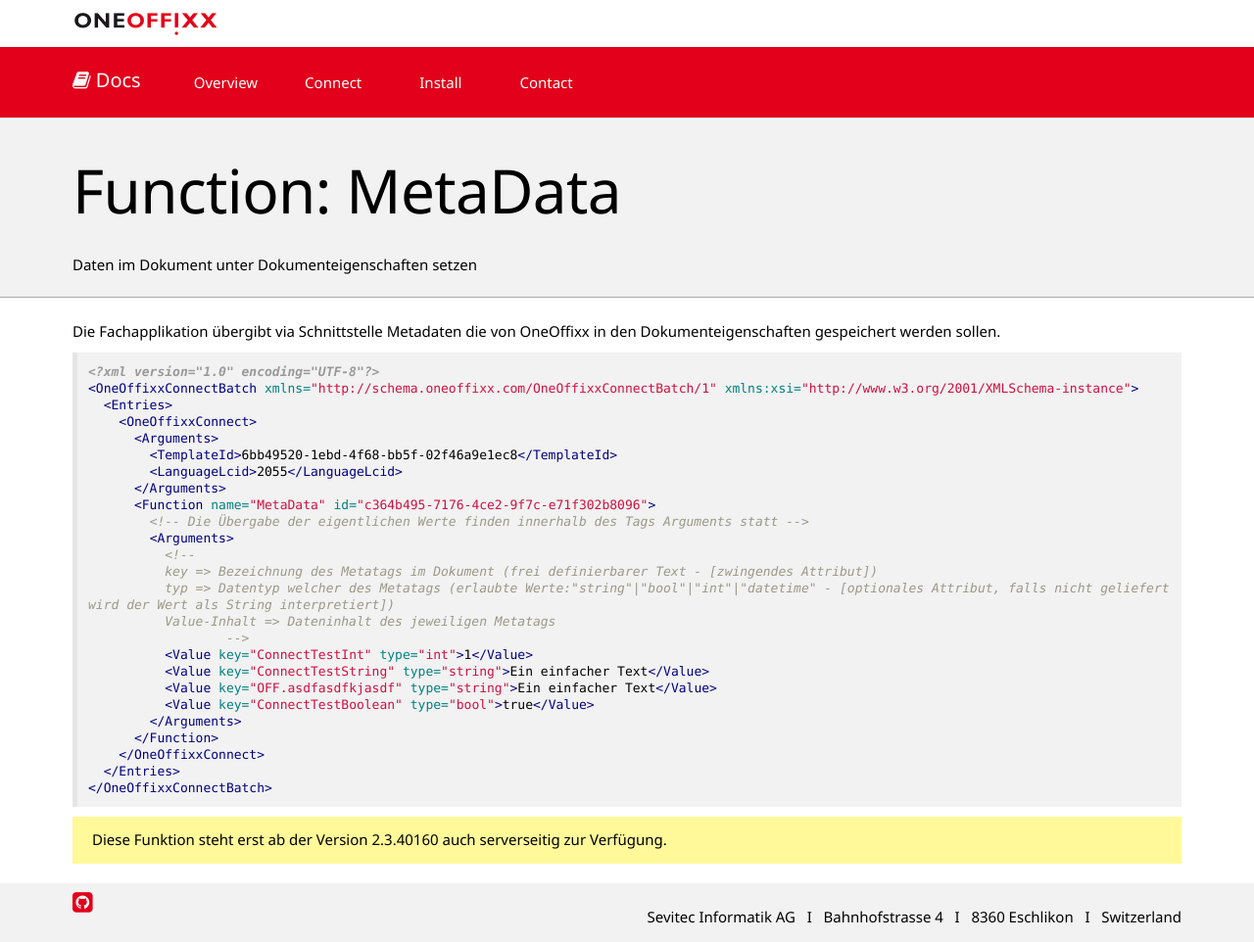
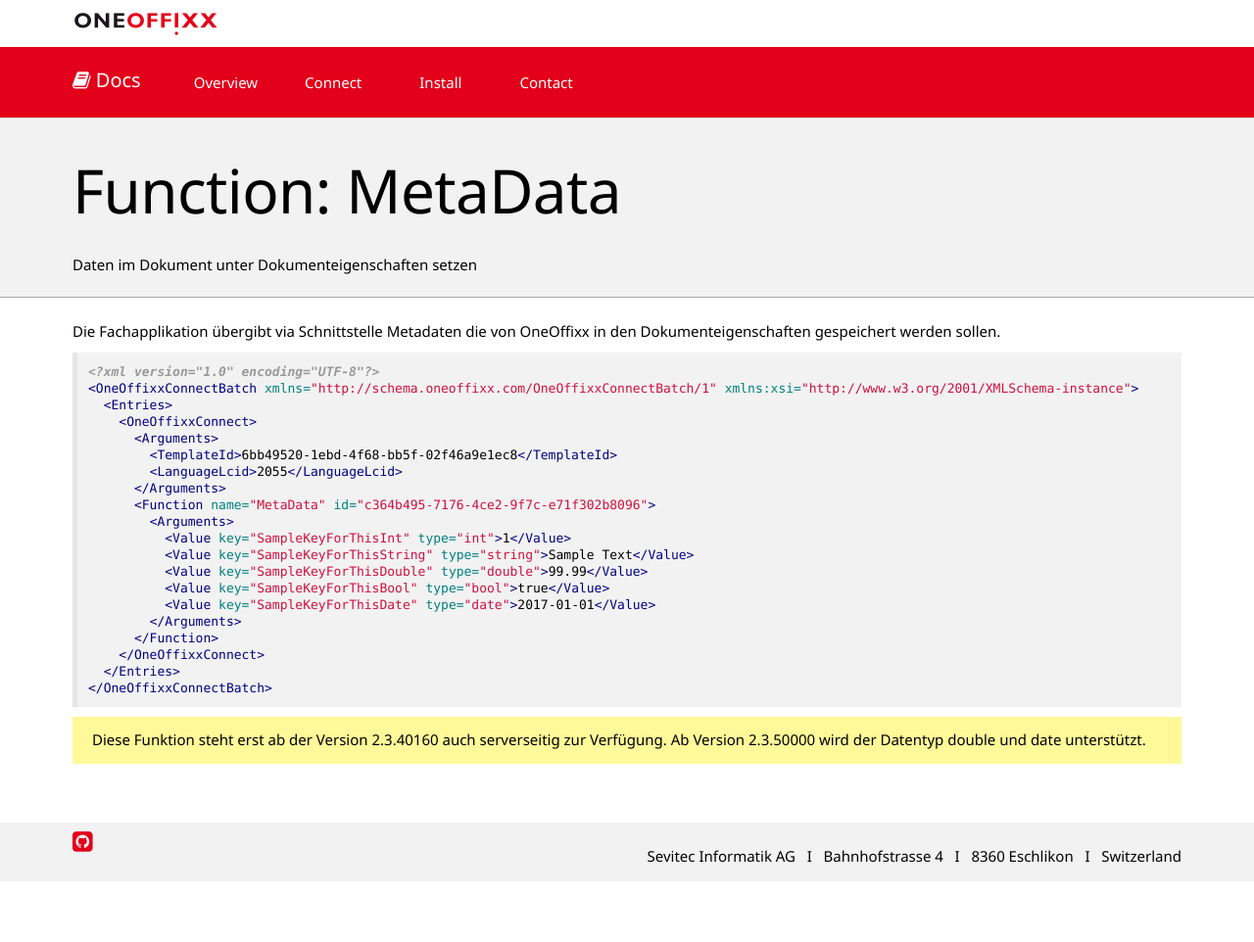
Before and after one commit to primesoft-group/oneoffixx-docs, a Jekyll site: the page built from _pages/connect/de/connect-functions-metadata.md, in a window 1280 px wide. Shown: the whole page at 98% size. Built offline with Jekyll 4.4.1, drawn with Linux system fonts in a browser that asks for light colours; nearby versions of some CDN libraries; some web fonts are replaced; after the commit the page ends 900 px from its top, so only the background shows below that.

Commit message:
Update connect-functions-metadata.md

````diff
--- a/_pages/connect/de/connect-functions-metadata.md
+++ b/_pages/connect/de/connect-functions-metadata.md
@@ -17,21 +17,16 @@
         <LanguageLcid>2055</LanguageLcid>
       </Arguments>
       <Function name="MetaData" id="c364b495-7176-4ce2-9f7c-e71f302b8096">
-        <!-- Die Übergabe der eigentlichen Werte finden innerhalb des Tags Arguments statt -->
         <Arguments>
-          <!--
-          key => Bezeichnung des Metatags im Dokument (frei definierbarer Text - [zwingendes Attribut])
-	  typ => Datentyp welcher des Metatags (erlaubte Werte:"string"|"bool"|"int"|"datetime" - [optionales Attribut, falls nicht geliefert wird der Wert als String interpretiert])
-          Value-Inhalt => Dateninhalt des jeweiligen Metatags
-		  -->
-          <Value key="ConnectTestInt" type="int">1</Value>
-          <Value key="ConnectTestString" type="string">Ein einfacher Text</Value>
-          <Value key="OFF.asdfasdfkjasdf" type="string">Ein einfacher Text</Value>
-          <Value key="ConnectTestBoolean" type="bool">true</Value>
+          <Value key="SampleKeyForThisInt" type="int">1</Value>
+          <Value key="SampleKeyForThisString" type="string">Sample Text</Value>
+          <Value key="SampleKeyForThisDouble" type="double">99.99</Value>
+          <Value key="SampleKeyForThisBool" type="bool">true</Value>
+	  <Value key="SampleKeyForThisDate" type="date">2017-01-01</Value>
         </Arguments>
       </Function>
     </OneOffixxConnect>
   </Entries>
 </OneOffixxConnectBatch>
 ```
-{% include alert.html type="warning" text="Diese Funktion steht erst ab der Version 2.3.40160 auch serverseitig zur Verfügung." %}
+{% include alert.html type="warning" text="Diese Funktion steht erst ab der Version 2.3.40160 auch serverseitig zur Verfügung. Ab Version 2.3.50000 wird der Datentyp double und date unterstützt." %}
````
